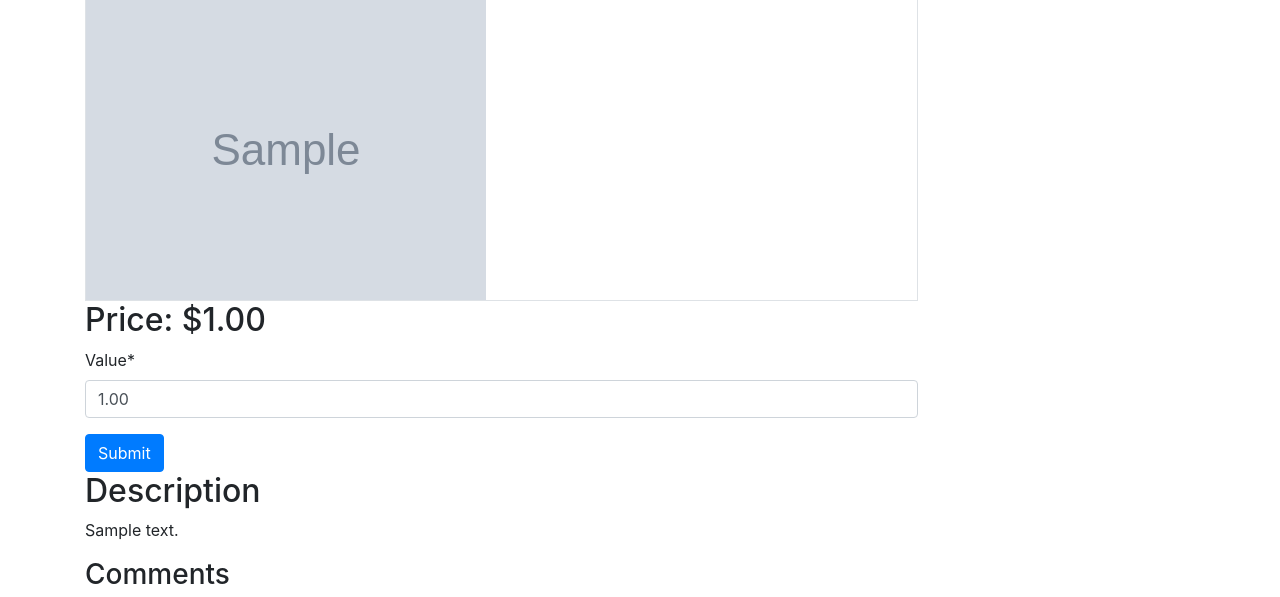
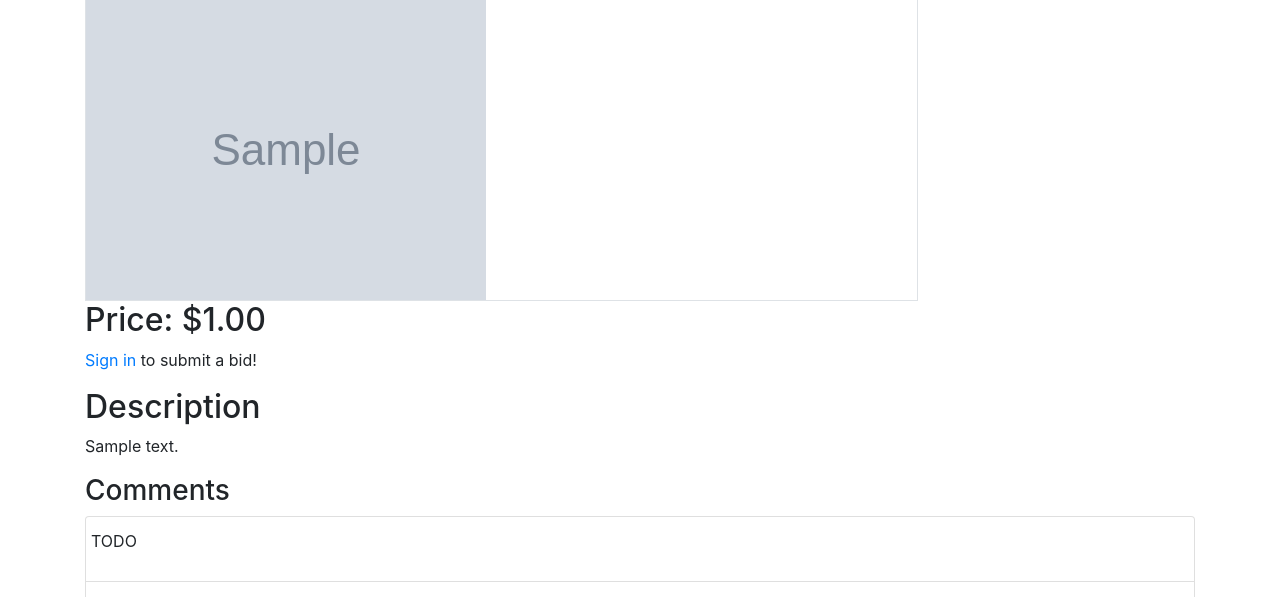
Before and after one commit to rajputd/CS50W, a Django app: page /view_listing/1 in a window 1280 px wide. Shown: the part 210-807 px from the top of the page. Run offline with Django 3.2, Linux system fonts and the light colour scheme; tables that the repository leaves empty hold one stand-in row (values such as "Sample post"); grey boxes marked "Sample" are stand-in pictures; some libraries are stand-ins or nearby versions.

Commit message:
Ask users to sign in before they can submit a bid

```diff
--- a/project2/commerce/auctions/templates/auctions/view_listing.html
+++ b/project2/commerce/auctions/templates/auctions/view_listing.html
@@ -9,6 +9,7 @@
 
         <h2>Price: ${{ listing.starting_bid }}</h2>
 
+        {% if user.is_authenticated %}
             {% load crispy_forms_tags %}
             <form method="POST" action="{% url 'create_bid' %}">
                 <div class="w-75">
@@ -17,6 +18,11 @@
                 <input class="btn btn-primary" type="submit" value="Submit">
                 </div>
             </form>
+        {% else %}
+                <p><a href="{% url 'login' %}">Sign in</a> to submit a bid!</p>
+        {% endif %}
+
+
 
         <h2>Description</h2>
         <p>{{ listing.description }}</p>
```
Lines whose indentation alone changed are shown as unchanged.
